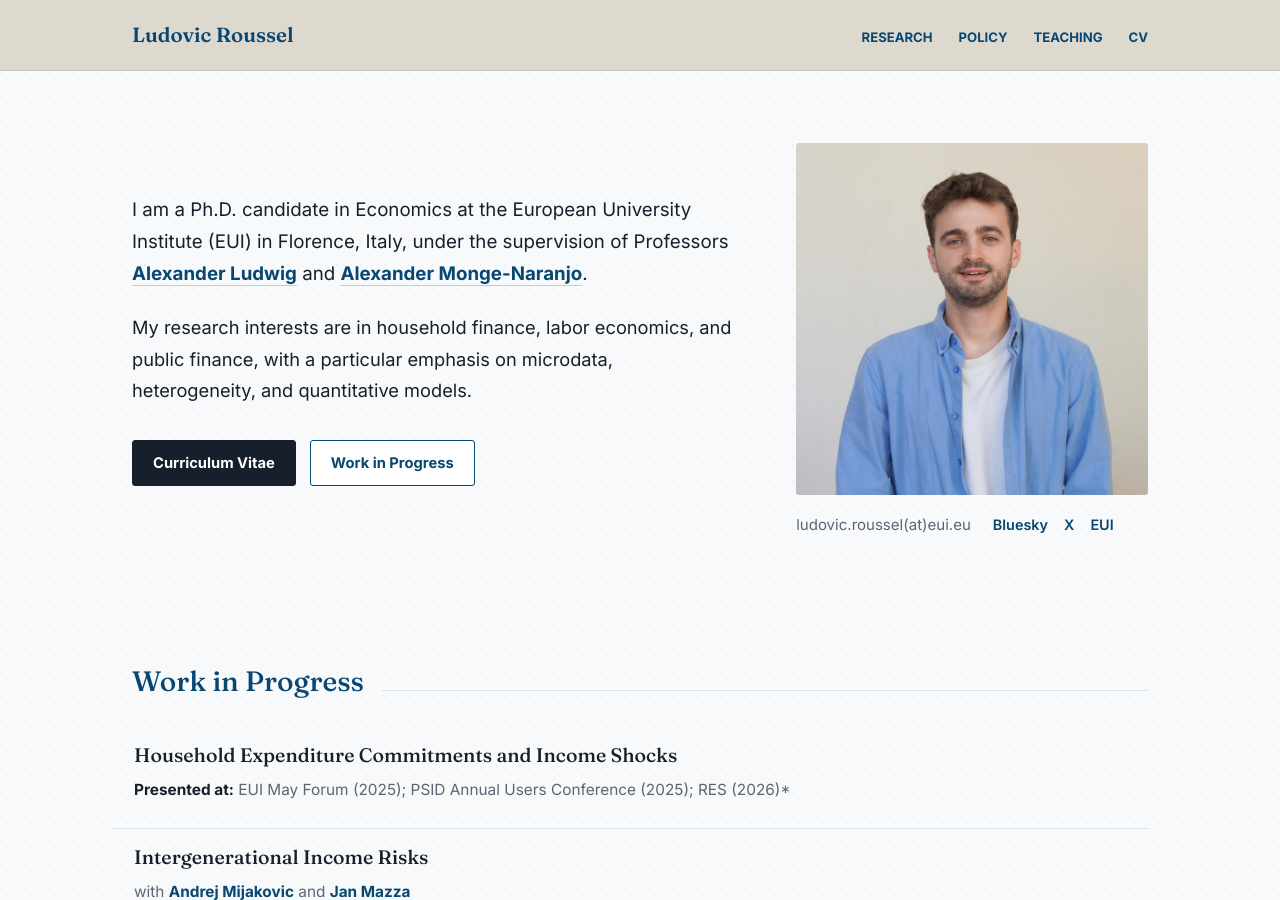
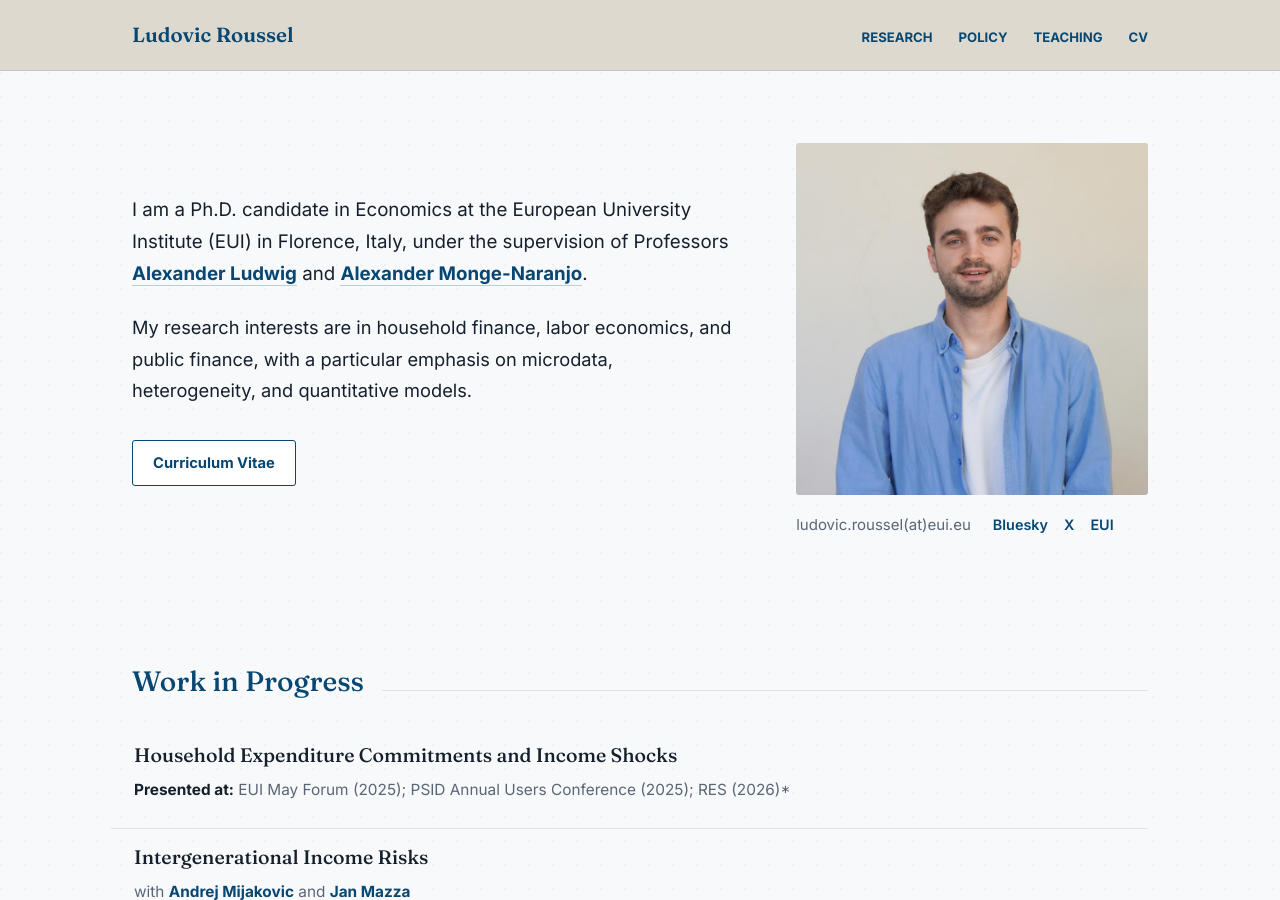
Before and after one commit to LudovicRoussel/ludovicroussel.github.io, a Jekyll site: the page built from index.md, in a window 1280 px wide and 900 px high. Built offline with Jekyll 4.4.1, drawn with Linux system fonts in a browser that asks for light colours.

Commit message:
Keep only outlined CV button

```diff
--- a/index.md
+++ b/index.md
@@ -13,8 +13,7 @@ title: "Ludovic Roussel"
         My research interests are in household finance, labor economics, and public finance, with a particular emphasis on microdata, heterogeneity, and quantitative models.
       </p>
       <div class="cta-row">
-        <a class="btn btn-filled" href="{{ site.baseurl }}/assets/CV_Roussel_Ludovic.pdf" target="_blank" rel="noopener">Curriculum Vitae</a>
-        <a class="btn btn-primary" href="#research">Work in Progress</a>
+        <a class="btn btn-primary" href="{{ site.baseurl }}/assets/CV_Roussel_Ludovic.pdf" target="_blank" rel="noopener">Curriculum Vitae</a>
       </div>
     </div>
 
```
